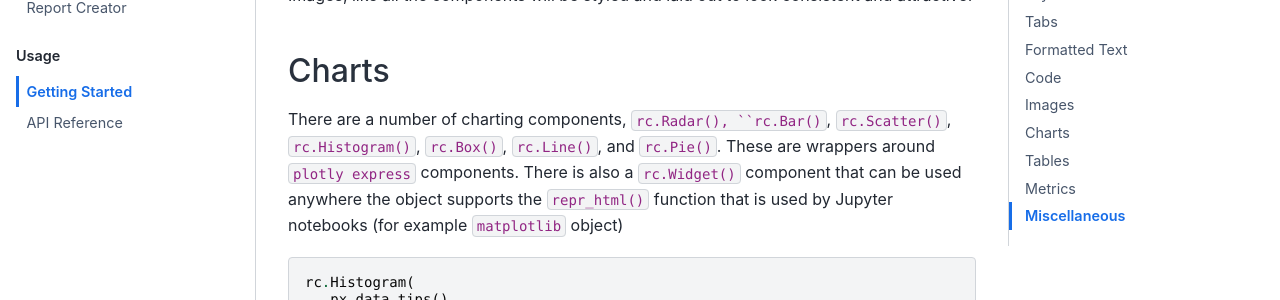
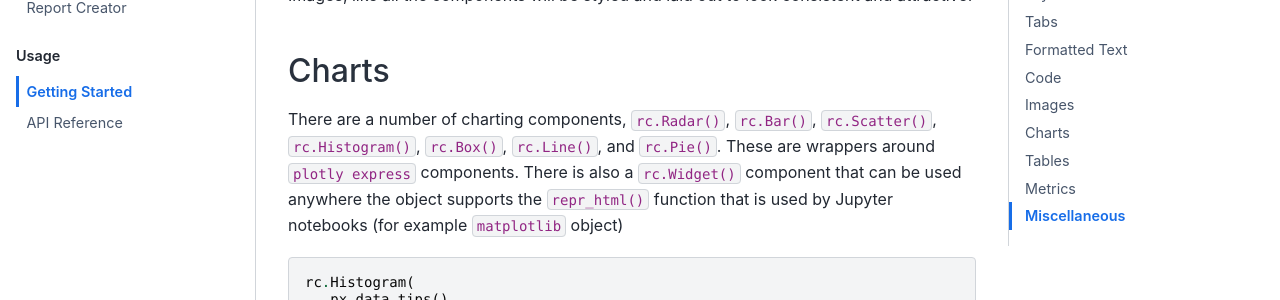
Before and after one commit to darenr/report_creator, a Sphinx documentation site: the page built from docs/source/getting_started.rst, in a window 1280 px wide and 900 px high, scrolled down 3325 px. Shown: the part 151-451 px from the top of the window. Built offline with Sphinx 7.4.7 and the Sphinx Book theme 1.1.4, drawn with Linux system fonts in a browser that asks for light colours.

Commit message:
fix typo in docs

```diff
--- a/docs/source/getting_started.rst
+++ b/docs/source/getting_started.rst
@@ -120,7 +120,7 @@ out to look consistent and attractive.
 Charts
 ------
 
-There are a number of charting components, ``rc.Radar(), ``rc.Bar()``, ``rc.Scatter()``, ``rc.Histogram()``, ``rc.Box()``, ``rc.Line()``, and ``rc.Pie()``.
+There are a number of charting components, ``rc.Radar()``, ``rc.Bar()``, ``rc.Scatter()``, ``rc.Histogram()``, ``rc.Box()``, ``rc.Line()``, and ``rc.Pie()``.
 These are wrappers around ``plotly express`` components. There is also a ``rc.Widget()`` component that can be used anywhere
 the object supports the ``repr_html()`` function that is used by Jupyter notebooks (for example ``matplotlib`` object)
 
```
